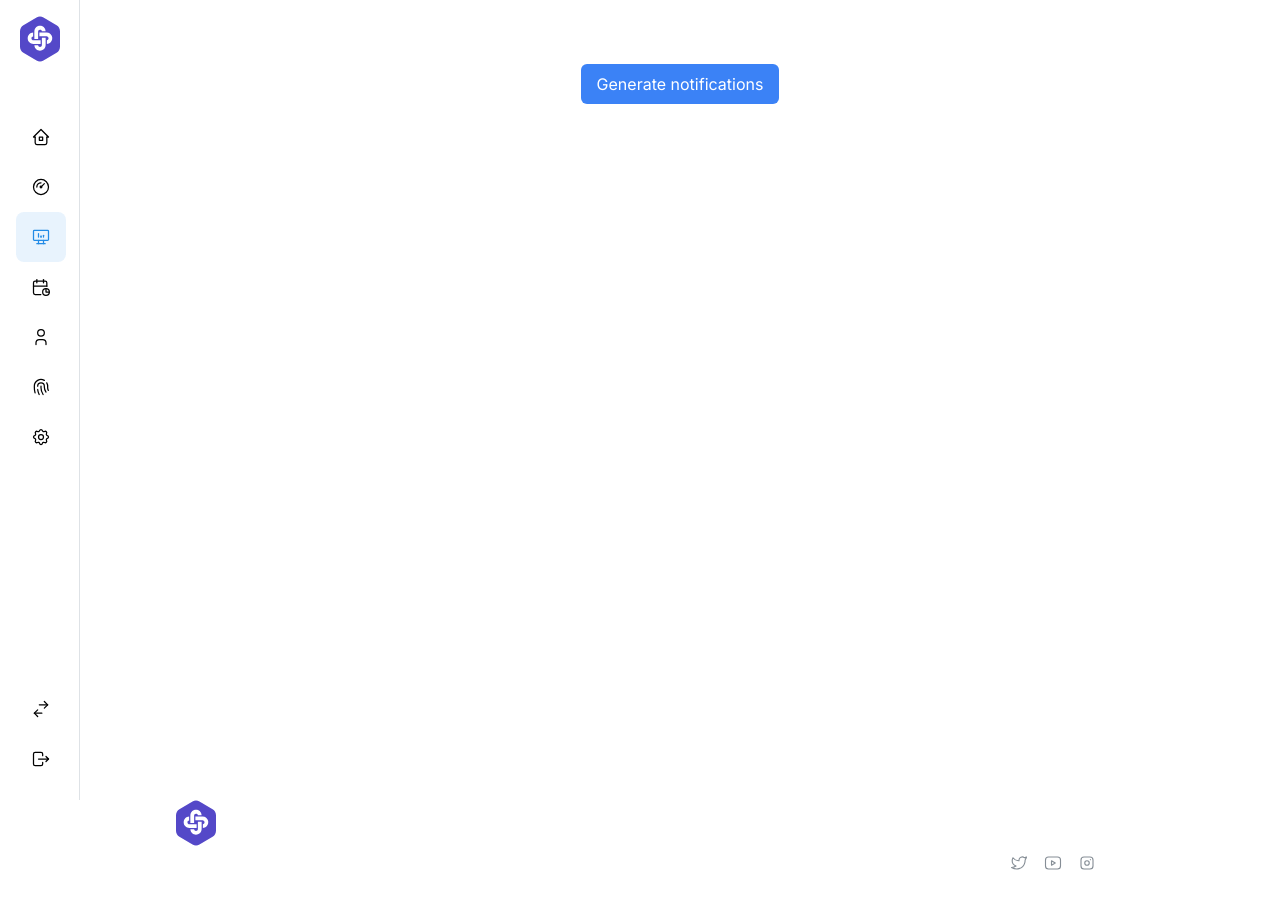
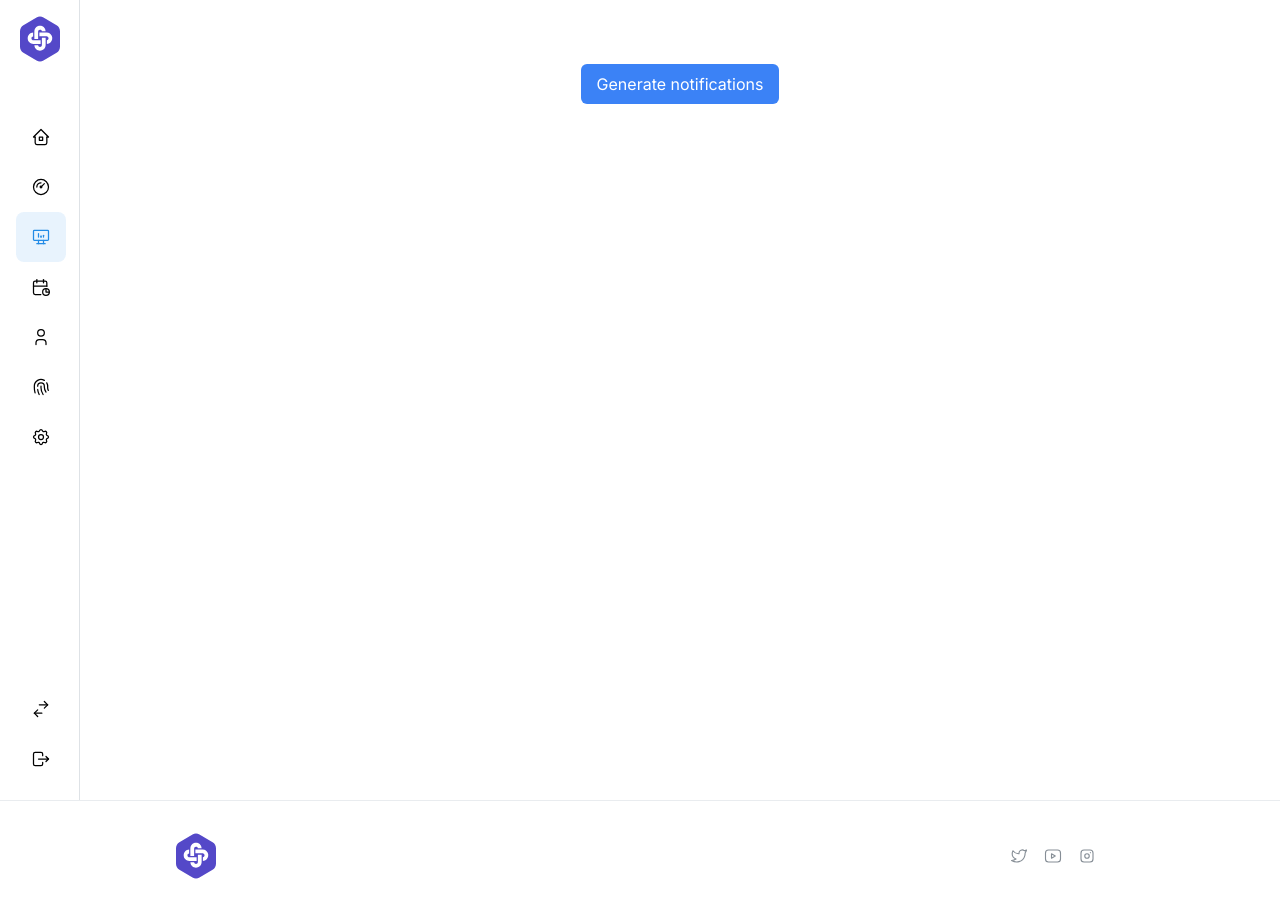
Before and after one commit to davidculemann/next-ts-mantine-ai-boilerplate, a Next.js app: page /use-object in a window 1280 px wide. Before the commit the page ends 880 px from the top, so only its background shows below. Built offline with nearby package versions, Linux system fonts and the light colour scheme.

Commit message:
fix footer

```diff
--- a/app/layout.tsx
+++ b/app/layout.tsx
@@ -1,4 +1,4 @@
-import { FooterSocial } from "@/components/layout/Footer";
+import { Footer } from "@/components/layout/Footer";
 import { SideBar } from "@/components/layout/SideBar";
 import { ColorSchemeScript, createTheme, MantineColorsTuple, MantineProvider } from "@mantine/core";
 import "@mantine/core/styles.css";
@@ -43,7 +43,7 @@ export default function RootLayout({ children }: { children: React.ReactNode })
                         <SideBar />
                         <div className="flex-1 p-4">{children}</div>
                     </div>
-                    <FooterSocial />
+                    <Footer />
                 </MantineProvider>
             </body>
         </html>
--- a/components/layout/Footer.tsx
+++ b/components/layout/Footer.tsx
@@ -3,7 +3,7 @@ import { IconBrandInstagram, IconBrandTwitter, IconBrandYoutube } from "@tabler/
 import Logo from "../shared/Logo";
 import classes from "../styles/FooterSocial.module.css";
 
-export function FooterSocial() {
+export function Footer() {
     return (
         <div className={classes.footer}>
             <Container className={classes.inner}>
--- a/components/styles/FooterSocial.module.css
+++ b/components/styles/FooterSocial.module.css
@@ -0,0 +1,21 @@
+.footer {
+    border-top: rem(1px) solid light-dark(var(--mantine-color-gray-2), var(--mantine-color-dark-5));
+}
+
+.inner {
+    display: flex;
+    justify-content: space-between;
+    align-items: center;
+    padding-top: var(--mantine-spacing-xl);
+    padding-bottom: var(--mantine-spacing-xl);
+
+    @media (max-width: var(--mantine-breakpoint-xs)) {
+        flex-direction: column;
+    }
+}
+
+.links {
+    @media (max-width: var(--mantine-breakpoint-xs)) {
+        margin-top: var(--mantine-spacing-md);
+    }
+}
```
